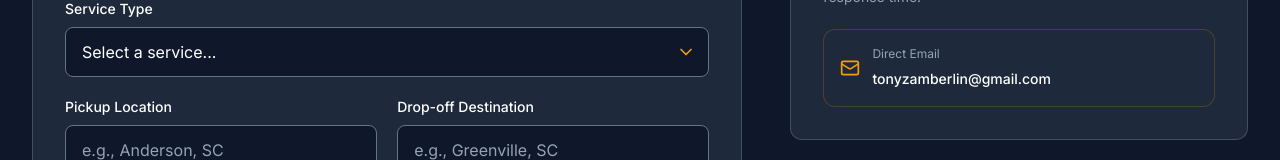
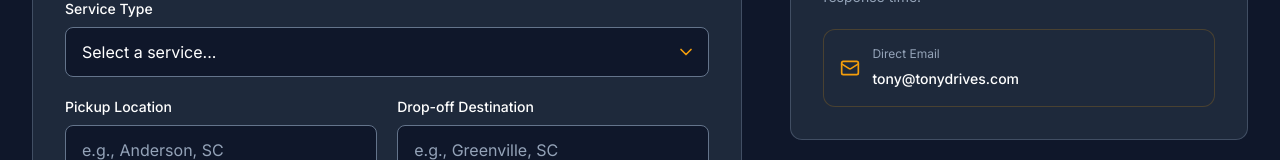
Before and after one commit to tonyzamberlin/tonydrives, a React (Vite) app: page / in a window 1280 px wide. Shown: the part 6466-6626 px from the top of the page. Built offline with nearby package versions, Linux system fonts and the light colour scheme.

Commit message:
Publish application

```diff
--- a/src/components/QuoteForm.tsx
+++ b/src/components/QuoteForm.tsx
@@ -203,11 +203,11 @@ export default function QuoteForm() {
                 <div>
                   <div className="text-xs text-navy-600 mb-1">Direct Email</div>
                   <a
-                    href="mailto:tonyzamberlin@gmail.com"
+                    href="mailto:tony@tonydrives.com"
                     className="text-white font-medium hover:text-amber-500 transition-colors text-sm"
-                    aria-label="Email Tony Drives at tonyzamberlin@gmail.com"
+                    aria-label="Email Tony Drives at tony@tonydrives.com"
                   >
-                    tonyzamberlin@gmail.com
+                    tony@tonydrives.com
                   </a>
                 </div>
               </div>
```
